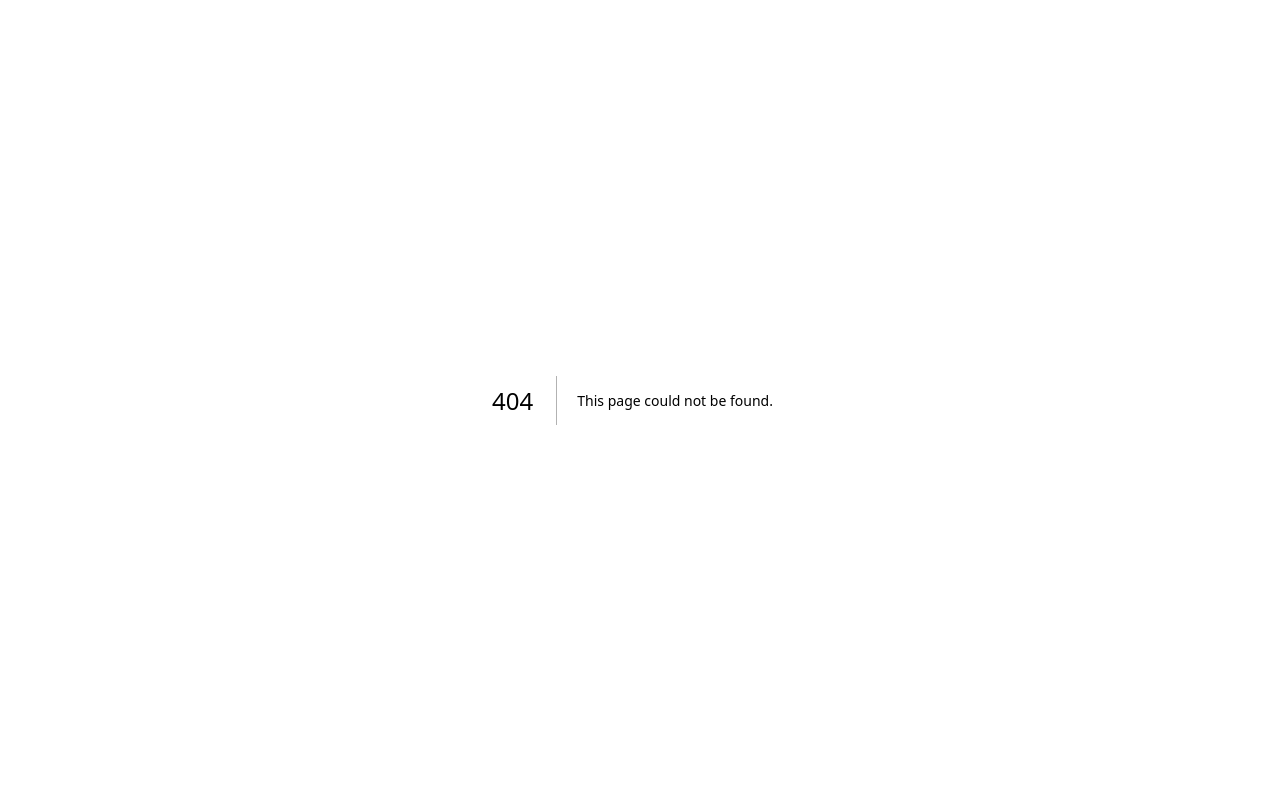
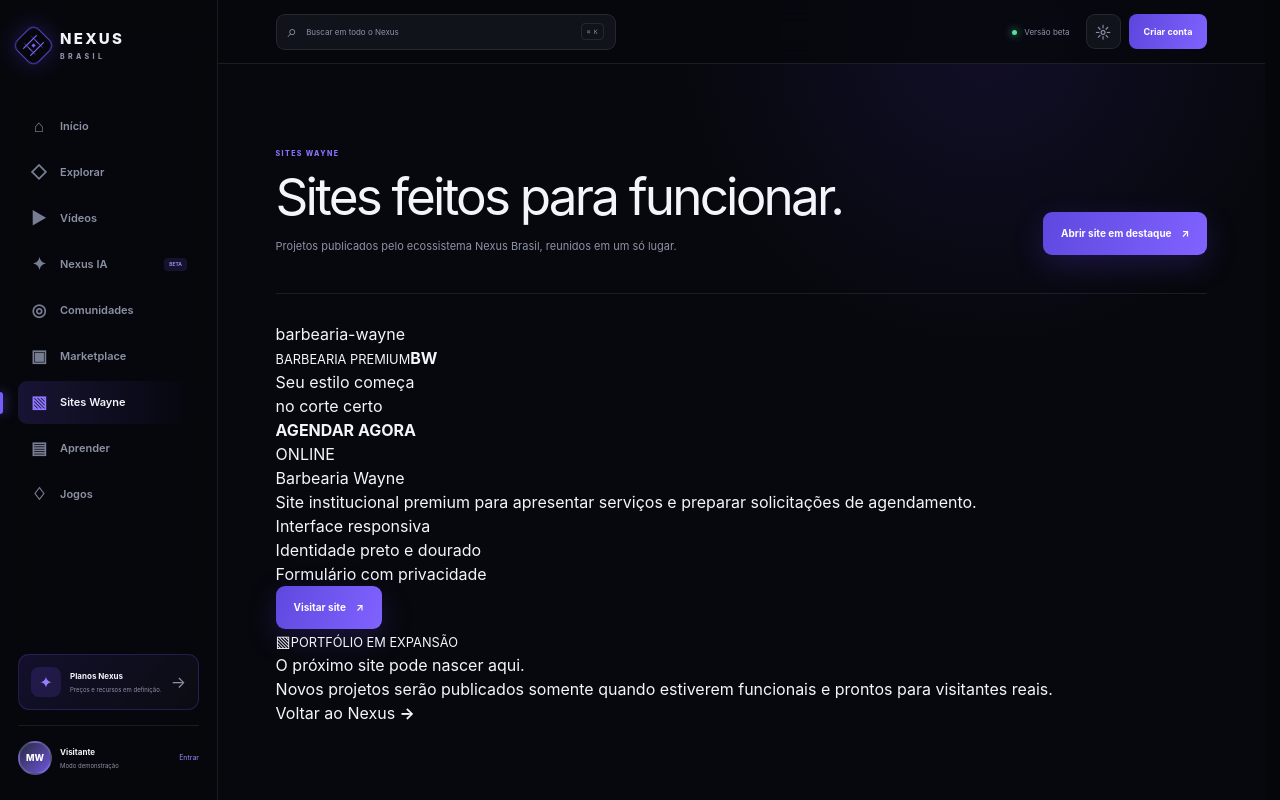
Before and after one commit to possivel2026/Sites-Wayne, a Next.js app: page /sites in a window 1280 px wide. Before the commit this address had no page. Built offline with nearby package versions, Linux system fonts and the light colour scheme.

Commit message:
feat: cria central Sites Wayne no Nexus Brasil

```diff
--- /dev/null
+++ b/app/sites/page.tsx
@@ -0,0 +1,47 @@
+import Link from "next/link";
+import { ModuleShell } from "@/components/module-shell";
+
+export default function SitesPage() {
+  return (
+    <ModuleShell
+      active="/sites"
+      eyebrow="SITES WAYNE"
+      title="Sites feitos para funcionar."
+      description="Projetos publicados pelo ecossistema Nexus Brasil, reunidos em um só lugar."
+      action={<Link className="primary-button" href="/barbearia-wayne">Abrir site em destaque <span>↗</span></Link>}
+    >
+      <section className="sites-portal-grid" aria-label="Sites publicados">
+        <article className="site-portal-card featured">
+          <div className="site-browser-preview">
+            <div><i /><i /><i /><span>barbearia-wayne</span></div>
+            <section>
+              <small>BARBEARIA PREMIUM</small>
+              <strong>BW</strong>
+              <h2>Seu estilo começa<br />no corte certo</h2>
+              <b>AGENDAR AGORA</b>
+            </section>
+          </div>
+          <div className="site-portal-info">
+            <span className="live-site-badge"><i /> ONLINE</span>
+            <h2>Barbearia Wayne</h2>
+            <p>Site institucional premium para apresentar serviços e preparar solicitações de agendamento.</p>
+            <ul>
+              <li>Interface responsiva</li>
+              <li>Identidade preto e dourado</li>
+              <li>Formulário com privacidade</li>
+            </ul>
+            <Link className="primary-button" href="/barbearia-wayne">Visitar site <span>↗</span></Link>
+          </div>
+        </article>
+
+        <aside className="sites-portal-status">
+          <span>▧</span>
+          <small>PORTFÓLIO EM EXPANSÃO</small>
+          <h2>O próximo site pode nascer aqui.</h2>
+          <p>Novos projetos serão publicados somente quando estiverem funcionais e prontos para visitantes reais.</p>
+          <Link href="/">Voltar ao Nexus <b>→</b></Link>
+        </aside>
+      </section>
+    </ModuleShell>
+  );
+}
```
